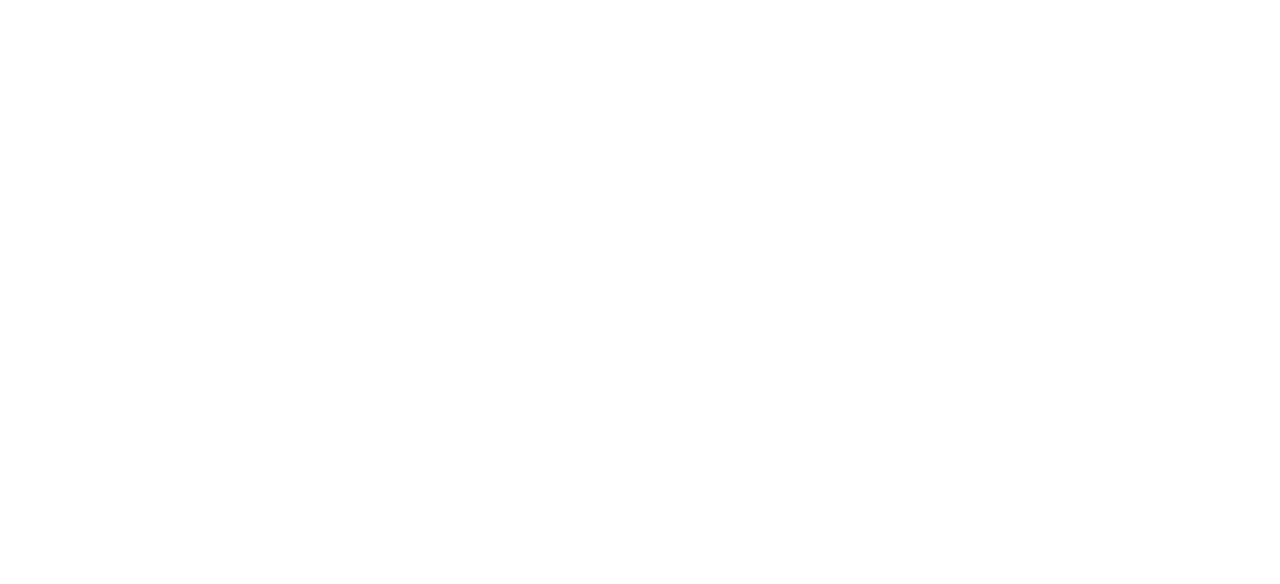
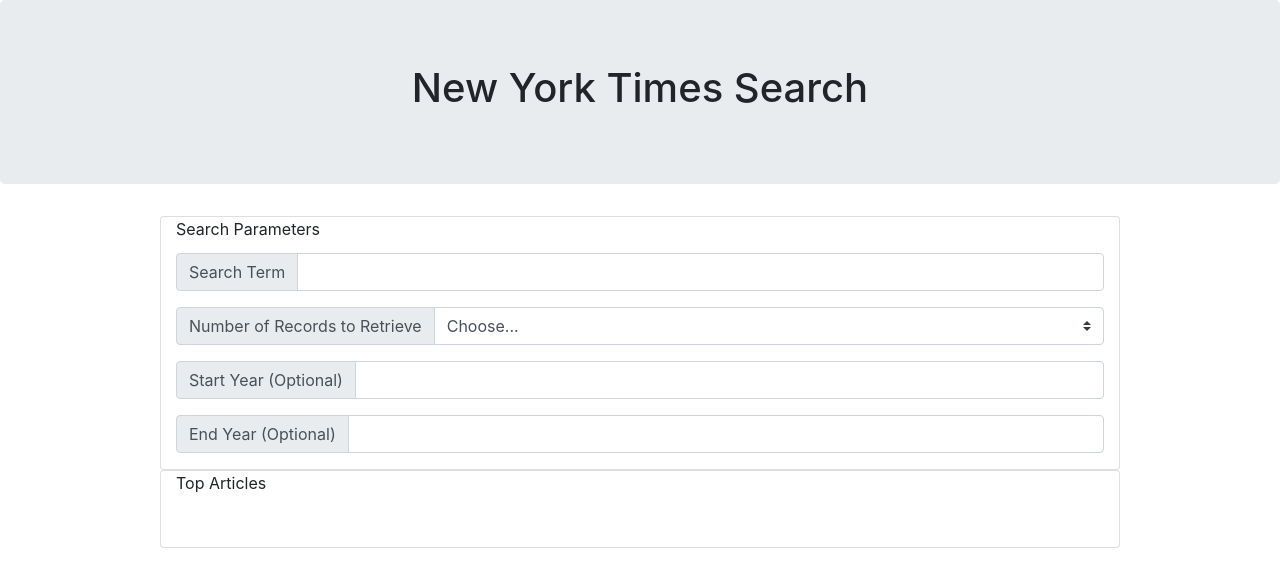
Before and after one commit to danbushong/NYTSearch, a plain HTML site: page index.html in a window 1280 px wide. Drawn offline with nearby package versions, Linux system fonts and the light colour scheme.

Commit message:
added starting HTML framework

```diff
--- a/index.html
+++ b/index.html
@@ -12,6 +12,54 @@
     <script src="logic.js"></script>
 </head>
 <body>
+    <div class="jumbotron container-fluid text-center">
+      <h1>New York Times Search</h1>
+    </div>
+
+    <div class="card container-fluid w-75">
+      <div class="card-title">
+        Search Parameters
+      </div>
+      <div class="input-group mb-3">
+        <div class="input-group-prepend">
+          <span class="input-group-text" id="inputGroup-sizing-default">Search Term</span>
+        </div>
+        <input type="text" class="form-control" id="search-term-input" aria-label="Sizing example input" aria-describedby="inputGroup-sizing-default">
+      </div>
+      <div class="input-group mb-3">
+        <div class="input-group-prepend">
+          <span class="input-group-text" id="inputGroup-sizing-default">Number of Records to Retrieve</span>
+        </div>
+        <select class="custom-select" id="number-records-select">
+          <option selected>Choose...</option>
+          <option value="1">One</option>
+          <option value="2">Two</option>
+          <option value="3">Three</option>
+        </select>
+      </div>
+      <div class="input-group mb-3">
+        <div class="input-group-prepend">
+          <span class="input-group-text" id="inputGroup-sizing-default">Start Year (Optional)</span>
+        </div>
+        <input type="text" class="form-control" id="start-year-input" aria-label="Sizing example input" aria-describedby="inputGroup-sizing-default">
+      </div>
+      <div class="input-group mb-3">
+        <div class="input-group-prepend">
+          <span class="input-group-text" id="inputGroup-sizing-default">End Year (Optional)</span>
+        </div>
+        <input type="text" class="form-control" id="end-year-input" aria-label="Sizing example input" aria-describedby="inputGroup-sizing-default">
+      </div>
+    </div>
+
+    <div class="card container-fluid w-75">
+      <div class="card-title">
+        Top Articles
+      </div>
+      <div class="card-body" id="results">
+
+      </div>
+    </div>
+
 
 </body>
 </html>
```
